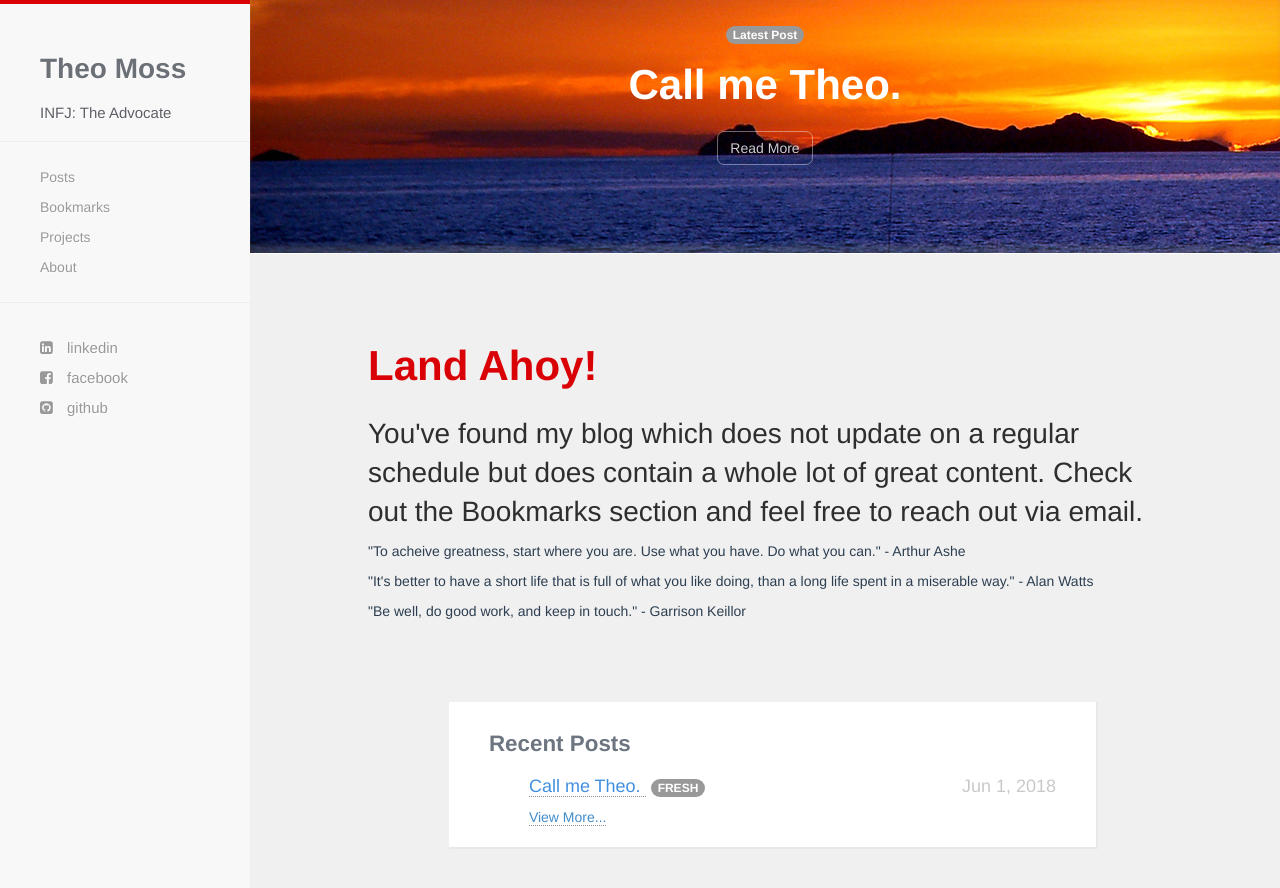
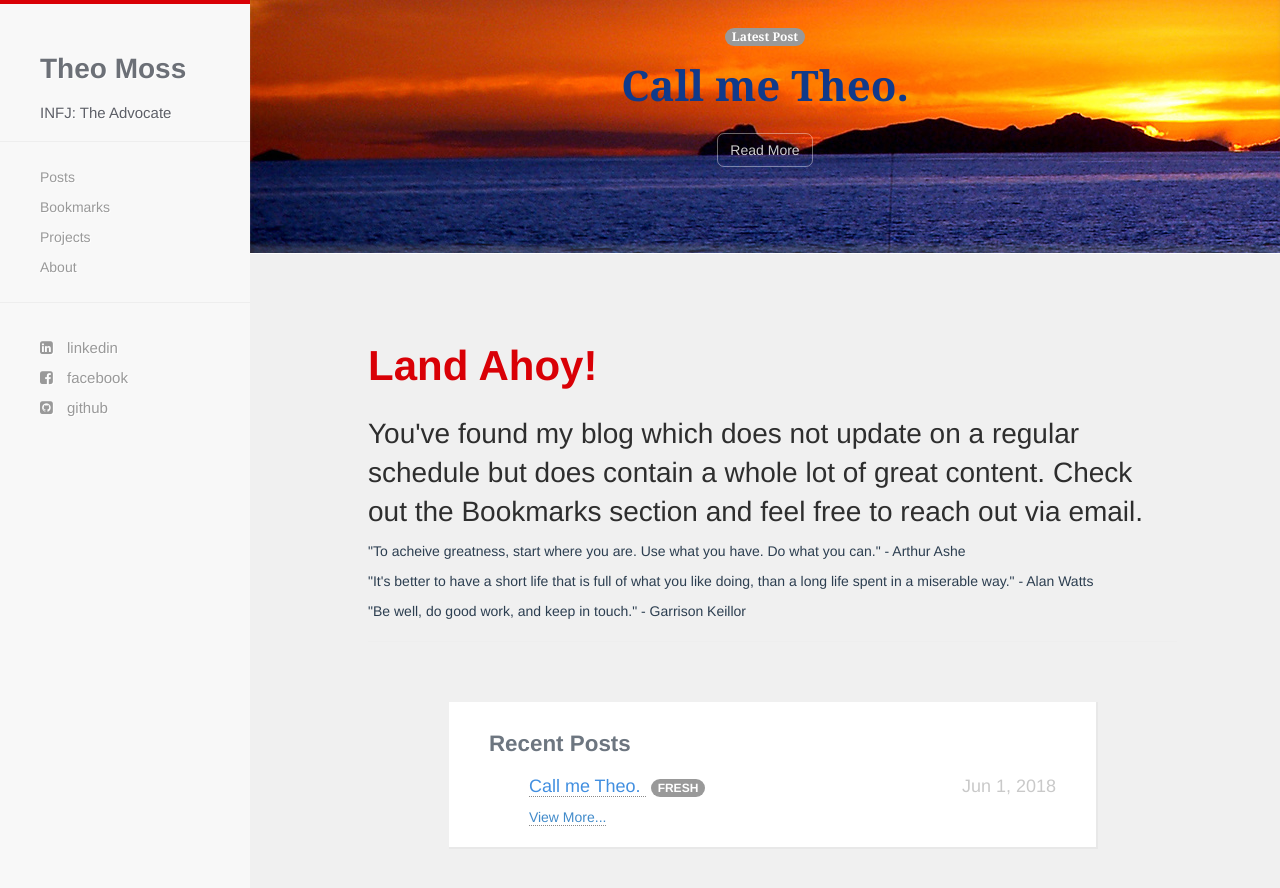
Before and after one commit to tmoss4/tmoss4.github.io, a Jekyll site: the page built from index.html, in a window 1280 px wide and 900 px high. Shown: the top 888 px of the window. Built offline with Jekyll 4.4.1, drawn with Linux system fonts in a browser that asks for light colours; nearby versions of some CDN libraries.

Commit message:
link fix and cosmetic changes

```diff
--- a/_posts/2018-06-01-Call-me-Theo.markdown
+++ b/_posts/2018-06-01-Call-me-Theo.markdown
@@ -1,7 +1,7 @@
 ---
 title: Call me Theo.
 date: 2018-06-01 12:00:00
-categories: posts
+categories:
 ---
 
 Today marks the official launch of the Paper Beats Rock Collection!
--- a/css/hc.css
+++ b/css/hc.css
@@ -268,9 +268,9 @@
 .showcase-text
 {
   font-size:3em;
-  font-family:"Helvetica Neue", helvetica, "Open Sans", sans-serif;
+  font-family:Georgia, serif;
   font-weight:bolder;
-  color:#fff;
+  color:#103a8a;
   text-align:center;
   padding-top:1.1%
 }
```
